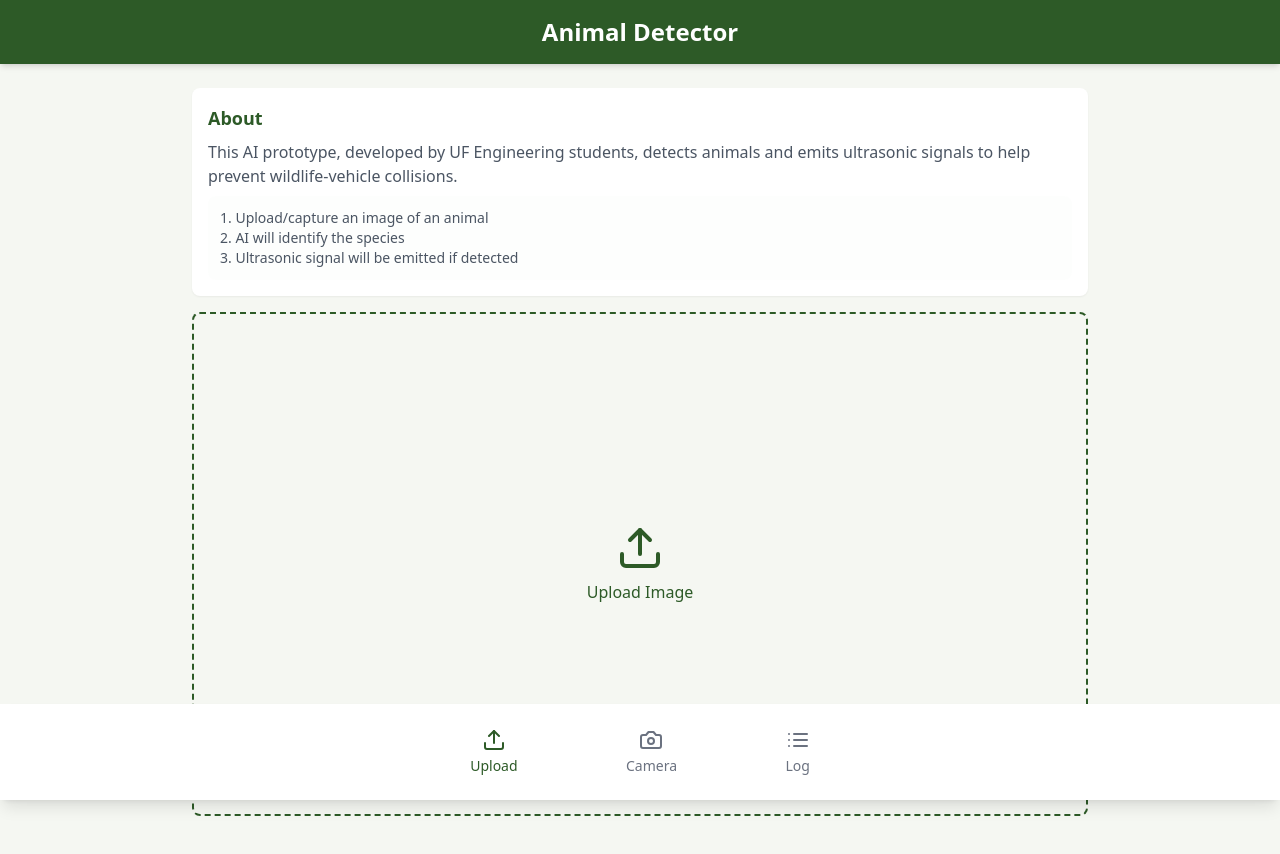
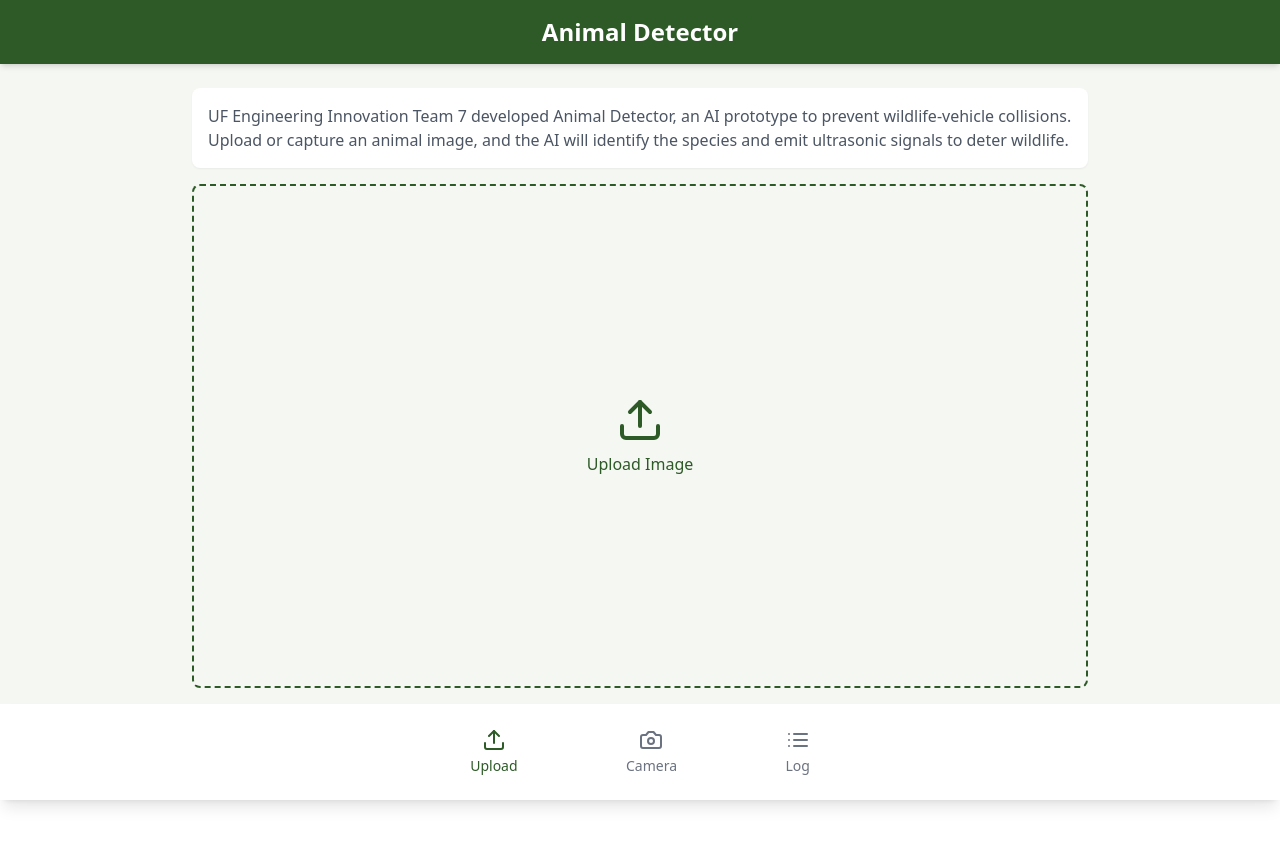
Before and after one commit to jayrosen-design/animal-detector, a React (Vite) app: page / in a window 1280 px wide. Shown: the top 854 px of the page. After the commit the page ends 800 px from the top, so only its background shows below. Built offline with nearby package versions, Linux system fonts and the light colour scheme.

Commit message:
Update project description text
Changed the project description to state that the Animal Detector is developed by the UF Engineering Innovation Team 7, focusing on preventing wildlife-vehicle collisions through AI image analysis and ultrasonic signal emission.
[skip gpt_engineer]

```diff
--- a/src/components/Upload.tsx
+++ b/src/components/Upload.tsx
@@ -65,17 +65,9 @@ const Upload = ({ onDetection }: UploadProps) => {
     <div className="w-full px-4">
       <div className="max-w-4xl mx-auto">
         <div className="bg-white rounded-lg p-4 mb-4 shadow-sm">
-          <h2 className="text-lg font-semibold text-primary mb-2">About</h2>
-          <p className="text-gray-600 mb-2">
-            This AI prototype, developed by UF Engineering students, detects animals and emits ultrasonic signals to help prevent wildlife-vehicle collisions.
+          <p className="text-gray-600">
+            UF Engineering Innovation Team 7 developed Animal Detector, an AI prototype to prevent wildlife-vehicle collisions. Upload or capture an animal image, and the AI will identify the species and emit ultrasonic signals to deter wildlife.
           </p>
-          <div className="bg-sage/20 p-3 rounded-lg">
-            <ol className="list-decimal list-inside text-gray-600 text-sm">
-              <li>Upload/capture an image of an animal</li>
-              <li>AI will identify the species</li>
-              <li>Ultrasonic signal will be emitted if detected</li>
-            </ol>
-          </div>
         </div>
 
         <label className="block w-full aspect-video bg-sage border-2 border-dashed border-primary rounded-lg cursor-pointer hover:bg-sage/80 transition-colors">
```
